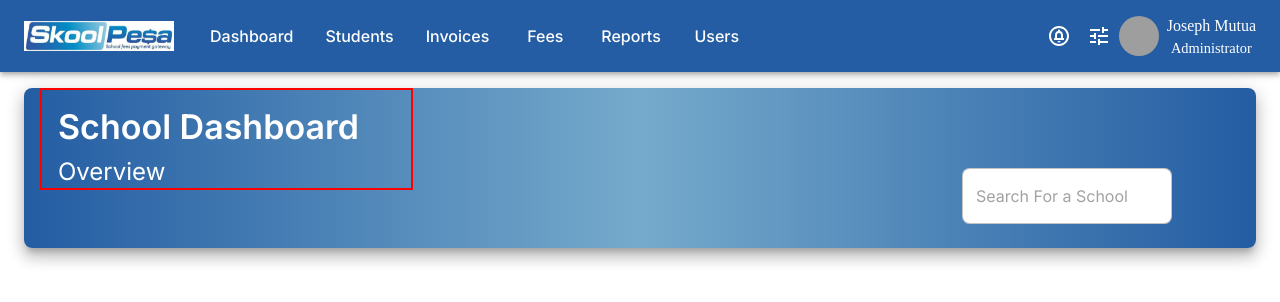
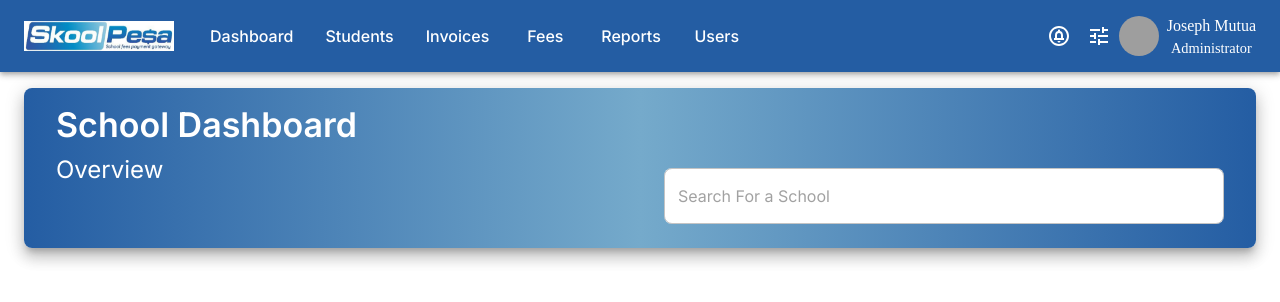
Before and after one commit to Joseph-Mutua/skoolpesa, a React (Create React App) app: page /admin/dashboard in a window 1280 px wide. Shown: the top 302 px of the page. Built offline with nearby package versions, Linux system fonts and the light colour scheme; grey boxes are pictures that could not be loaded.

Commit message:
Make dashboard responsive

```diff
--- a/src/components/adminuser/Dashboard.js
+++ b/src/components/adminuser/Dashboard.js
@@ -1,9 +1,8 @@
 import * as React from "react";
-import { Stack, Box, useTheme, Typography } from "@mui/material";
+import { Stack, Box,  Typography } from "@mui/material";
 import { FormControl, OutlinedInput, Grid } from "@mui/material";
 
 const AdminDashboard = () => {
-  const theme = useTheme();
 
   return (
     <Box
@@ -21,10 +20,10 @@ const AdminDashboard = () => {
       <Grid container spacing={4}>
         <Grid xs={4} md={4}>
           <Stack
-            display={{ xs: "none", lg: "block" }}
+            display={{ xs: "none", md: "block" }}
             justifyContent="flex-start"
             alignItems="flex-start"
-            sx={{ ml: 6, border: 2, borderColor: "red" }}
+            sx={{ ml: 6 }}
           >
             <Typography
               align="start"
@@ -55,12 +54,12 @@ const AdminDashboard = () => {
 
         <Grid xs={8} md={8} sx={{ flexGrow: 1 }}>
           <Stack justifyContent="flex-end" alignItems="flex-end" sx={{ mr: 4 }}>
-            <FormControl>
+            <FormControl sx={{  }}>
               <OutlinedInput
-               display="flex"
+              display="block"
                 sx={{
+                  width: "560px",
                   mt: 10,
-                  maxWidth: "80%",
                   backgroundColor: "#fff",
                   borderRadius: 2,
                 }}
```
